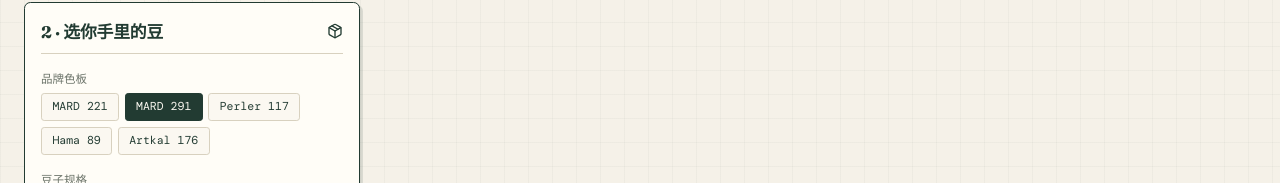
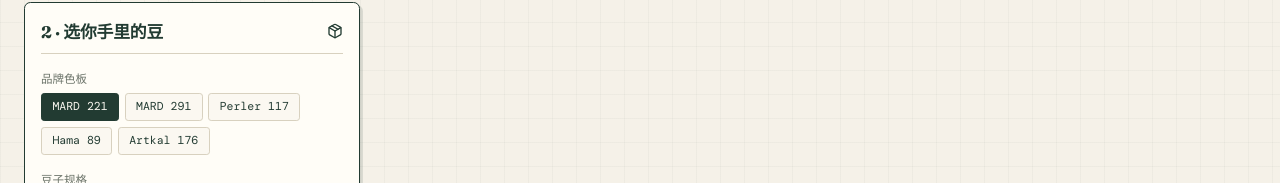
Before and after one commit to sherlockguo-yc/WeDou, a React (Vite) app: page / in a window 1280 px wide. Shown: the part 456-639 px from the top of the page. Built offline with nearby package versions, Linux system fonts and the light colour scheme; no server answers.

Commit message:
feat: default new charts to the MARD 221 palette

```diff
--- a/src/core/palettes.ts
+++ b/src/core/palettes.ts
@@ -10,9 +10,9 @@ export const PALETTE_SOURCE = data.source;
 export const PALETTE_FETCHED_AT = data.fetchedAt;
 export const PALETTE_NOTE = data.note;
 
-/** MARD 291 is the most common full retail kit in the Chinese bead community. */
+/** New charts start with the MARD 221 kit; every other palette stays selectable. */
 export const DEFAULT_PALETTE_ID =
-  PALETTES.find((palette) => palette.id === 'mard-291')?.id ?? PALETTES[0].id;
+  PALETTES.find((palette) => palette.id === 'mard-221')?.id ?? PALETTES[0].id;
 
 /** Codes sharing one HEX: buying both means buying the same colour twice. */
 export function duplicateCodes(paletteId: string): Map<string, string[]> {
```
Also changed, not shown: 3 other files (tests, documents, lock files or other folders).
